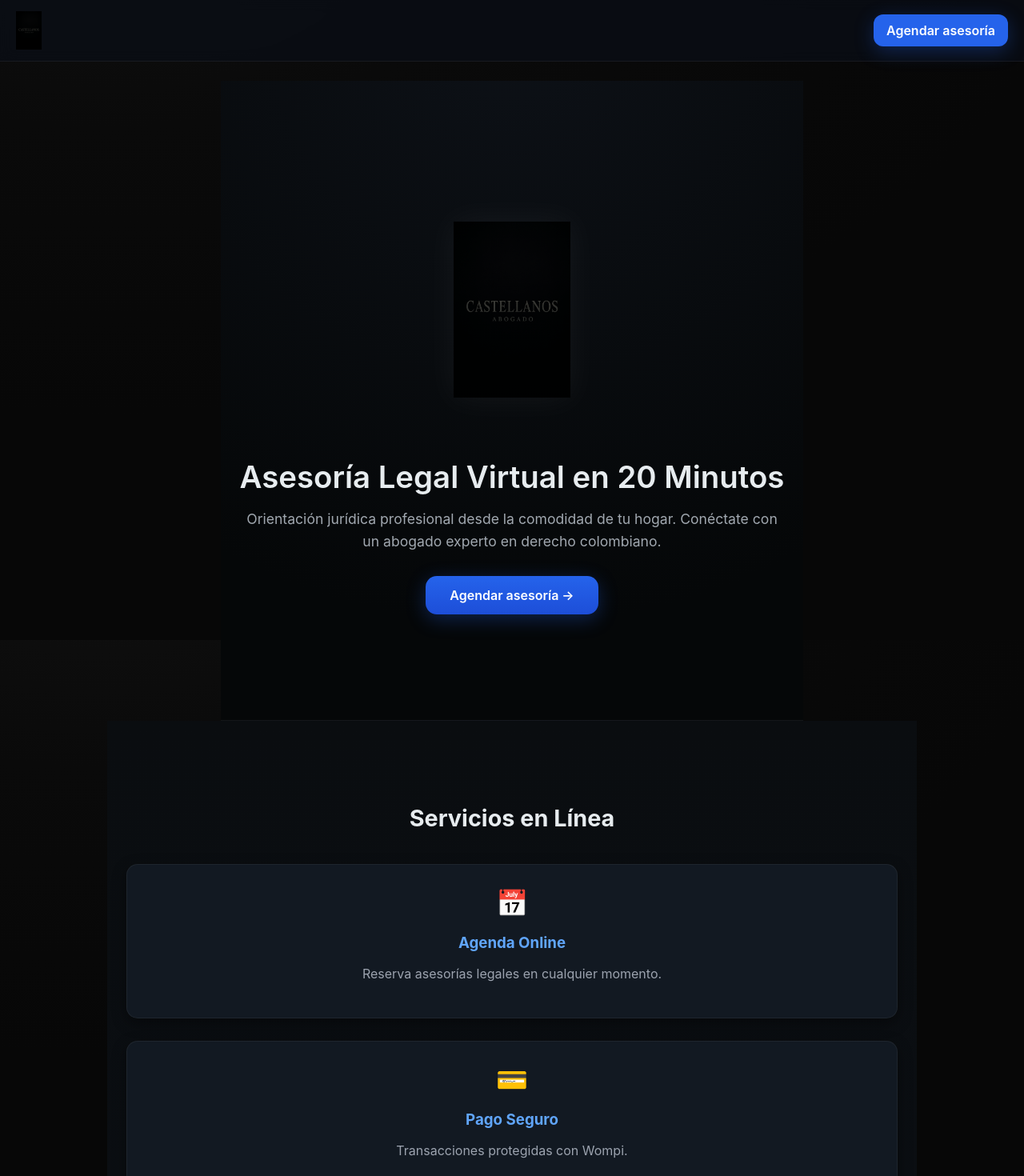
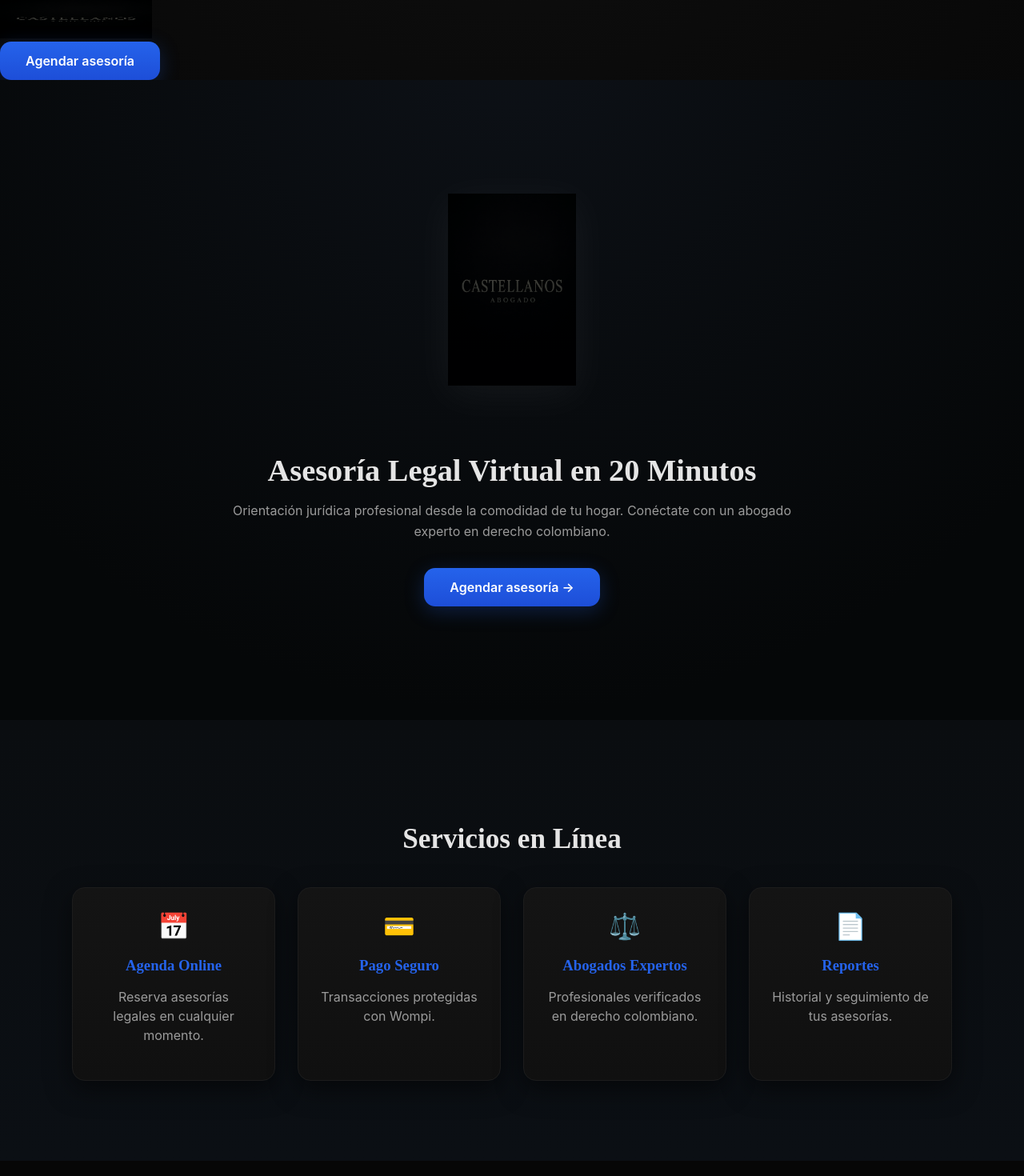
Before and after one commit to jjonnas1/castellanosabogados, a Next.js app: page / in a window 1280 px wide. Shown: the top 1470 px of the page at 80% size. Built offline with nearby package versions, Linux system fonts and the light colour scheme.

Commit message:
Update globals.css

```diff
--- a/app/globals.css
+++ b/app/globals.css
@@ -1,6 +1,6 @@
-/* === CASTELLANOS ABOGADOS — Estética sobria negro/serif === */
+/* === CASTELLANOS ABOGADOS — Estilo sobrio negro/serif === */
 
-/* PALETA */
+/* === PALETA === */
 :root {
   --bg: #0a0a0a;         /* fondo negro profundo */
   --panel: #111111;      /* panel/encabezado */
@@ -8,430 +8,84 @@
   --stroke: #1c1c1c;     /* líneas sutiles */
   --text: #e5e5e5;       /* texto principal */
   --muted: #9b9b9b;      /* texto tenue */
-  --brand: #3f3f3f;      /* gris metálico base (brand) */
-  --brand-2: #6f6f6f;    /* gris plata */
-  --ok: #22c55e;
+  --brand: #6f6f6f;      /* gris plata */
+  --accent: #2563eb;     /* azul sobrio */
   --radius: 16px;
-  --radius-sm: 12px;
-  --shadow: 0 10px 32px rgba(0, 0, 0, .5);
+  --shadow: 0 10px 32px rgba(0, 0, 0, 0.5);
 }
 
-/* RESET BÁSICO */
+/* === RESETEO === */
 *,
 *::before,
-*::after { box-sizing: border-box; }
-html, body { height: 100%; }
-html { scroll-behavior: smooth; }
+*::after {
+  box-sizing: border-box;
+}
+html, body {
+  height: 100%;
+  margin: 0;
+}
 body {
-  margin: 0;
-  background: radial-gradient(1200px 600px at 10% -10%, #0f0f0f 0%, #0a0a0a 40%, #070707 100%);
+  background: radial-gradient(1000px 600px at 50% -10%, #0d0d0d 0%, #090909 60%, #060606 100%);
   color: var(--text);
-  font-family: "Inter", system-ui, -apple-system, Segoe UI, Roboto, Helvetica, Arial, "Apple Color Emoji", "Segoe UI Emoji";
+  font-family: "Inter", system-ui, -apple-system, "Segoe UI", Roboto, Helvetica, Arial, sans-serif;
   -webkit-font-smoothing: antialiased;
-  -moz-osx-font-smoothing: grayscale;
 }
 
-/* WRAPPER */
-.wrap {
-  width: 100%;
-  max-width: 1200px;
-  padding: 0 24px;
-  margin: 0 auto;
+/* === HERO PRINCIPAL === */
+.hero {
+  display: flex;
+  flex-direction: column;
+  justify-content: center;
+  align-items: center;
+  text-align: center;
+  min-height: 100vh;
+  padding: 40px 20px;
+  background: radial-gradient(circle at 50% -10%, #0d1117, #050708 80%);
+  position: relative;
+  overflow: hidden;
 }
 
-/* TIPOGRAFÍA */
-.display {
-  font-family: "Playfair Display", serif;
-  font-weight: 700;
-  font-size: clamp(36px, 5vw, 56px);
-  line-height: 1.1;
-  letter-spacing: .6px;
-  margin: 8px 0 12px;
-}
-.display__brand {
-  letter-spacing: 2px;
-  color: var(--brand-2);
-  text-shadow: 0 1px 0 rgba(255,255,255,.04);
-}
-.h2 {
-  font-family: "Playfair Display", serif;
-  font-weight: 700;
-  font-size: clamp(24px, 3.5vw, 32px);
-  letter-spacing: .4px;
-  margin: 0 0 12px;
-}
-.lead {
-  color: var(--muted);
-  line-height: 1.7;
-  max-width: 800px;
-}
-.kicker {
-  color: var(--brand-2);
-  font-weight: 600;
-  letter-spacing: .4px;
-  text-transform: uppercase;
-  font-size: 12px;
-}
-
-/* BOTONES */
-.btn {
-  display: inline-flex;
-  align-items: center;
-  justify-content: center;
-  gap: 10px;
-  text-decoration: none;
-  border: 1px solid var(--stroke);
-  border-radius: 999px;
-  height: 44px;
-  padding: 0 18px;
-  font-weight: 600;
-  color: var(--text);
-  background: linear-gradient(180deg, #161616, #121212);
-  transition: transform .08s ease, background .2s ease, border-color .2s ease, box-shadow .2s ease;
-  box-shadow: inset 0 1px 0 rgba(255,255,255,.05), 0 1px 0 rgba(0,0,0,.6);
-}
-.btn:hover { transform: translateY(-1px); }
-.btn:active { transform: translateY(0); }
-
-.btn--primary {
-  border-color: #2a2a2a;
-  background: linear-gradient(180deg, #3d3d3d, #2a2a2a);
-  color: #fff;
-}
-.btn--primary:hover {
-  border-color: #3b3b3b;
-  background: linear-gradient(180deg, #4a4a4a, #353535);
-}
-.btn--ghost {
-  background: transparent;
-  border-color: #242424;
-  color: var(--text);
-}
-.btn--ghost:hover {
-  border-color: #2b2b2b;
-  background: #131313;
-}
-.btn--lg { height: 52px; padding: 0 22px; }
-
-/* TOPBAR */
-.topbar {
-  position: sticky;
-  top: 0;
-  z-index: 30;
-  backdrop-filter: saturate(120%) blur(8px);
-  background: linear-gradient(180deg, rgba(10,10,10,.85), rgba(10,10,10,.65));
-  border-bottom: 1px solid rgba(255,255,255,.04);
-}
-.topbar .wrap {
-  display: flex;
-  align-items: center;
-  justify-content: space-between;
-  height: 68px;
-}
-.brand { display: inline-flex; align-items: center; gap: 10px; }
-.brand__img { height: 36px; width: auto; opacity: .95; }
-.brand__fallback {
-  font-family: "Playfair Display", serif;
-  letter-spacing: 1.2px;
-  color: var(--brand-2);
-  font-weight: 700;
-}
-.nav { display: inline-flex; gap: 10px; }
-
-/* MAIN */
-.main { padding-top: 24px; }
-
-/* HERO */
-.hero {
-  padding: clamp(56px, 8vw, 100px) 0 clamp(32px, 5vw, 56px);
-  background:
-    radial-gradient(600px 280px at 15% -5%, rgba(255,255,255,.015), transparent 60%),
-    radial-gradient(700px 340px at 95% -10%, rgba(255,255,255,.02), transparent 60%);
-  border-bottom: 1px solid rgba(255,255,255,.04);
-}
-.hero .wrap { display: grid; gap: 18px; }
-.hero__cta { display: inline-flex; gap: 10px; margin-top: 6px; }
-
-/* SERVICIOS */
-.services { padding: clamp(36px, 7vw, 72px) 0; }
-.center { text-align: center; }
-.muted { color: var(--muted); }
-
-.grid {
-  display: grid;
-  grid-template-columns: repeat(12, 1fr);
-  gap: 18px;
-  margin-top: 26px;
-}
-.card {
-  grid-column: span 12;
-  background: linear-gradient(180deg, #141414, #101010);
-  border: 1px solid var(--stroke);
-  border-radius: var(--radius);
-  padding: 22px 18px;
-  box-shadow: var(--shadow);
-  transition: transform .15s ease, box-shadow .15s ease, border-color .2s ease;
-}
-.card:hover {
-  transform: translateY(-3px);
-  box-shadow: 0 16px 40px rgba(0,0,0,.6);
-  border-color: #242424;
-}
-.card__icon { font-size: 28px; margin-bottom: 10px; opacity: .9; }
-.card__title {
-  font-family: "Playfair Display", serif;
-  margin: 0 0 6px 0;
-  font-size: 18px;
-  color: var(--brand-2);
-}
-.card__text { margin: 0; color: var(--muted); line-height: 1.6; }
-
-@media (min-width: 640px) {
-  .card { grid-column: span 6; }
-}
-@media (min-width: 980px) {
-  .card { grid-column: span 4; }
-}
-
-/* CTA FINAL */
-.cta { padding: clamp(36px, 7vw, 72px) 0 88px; }
-.cta__panel {
-  display: grid;
-  grid-template-columns: 1fr auto;
-  gap: 18px;
-  align-items: center;
-  background: linear-gradient(180deg, #151515, #101010);
-  border: 1px solid var(--stroke);
-  border-radius: var(--radius);
-  padding: 22px 22px;
-  box-shadow: var(--shadow);
-}
-.cta__copy .muted { margin-top: 6px; }
-
-/* FOOTER */
-.footer { border-top: 1px solid rgba(255,255,255,.05); }
-.footer__grid {
-  display: grid;
-  grid-template-columns: 1fr auto;
-  gap: 18px;
-  padding: 28px 0;
-}
-.footer__title {
-  font-family: "Playfair Display", serif;
-  letter-spacing: .8px;
-  color: var(--brand-2);
-  font-weight: 700;
-}
-.footer__muted { color: var(--muted); margin-top: 4px; }
-.footer__links { display: grid; gap: 6px; }
-.link {
-  color: var(--text);
-  text-decoration: none;
-  opacity: .85;
-}
-.link:hover { opacity: 1; text-decoration: underline; }
-.footer__legal {
-  border-top: 1px solid rgba(255,255,255,.05);
-  text-align: center;
-  padding: 14px 0 24px;
-  color: var(--muted);
-  font-size: 13px;
-}
-
-/* Header / footer mínimos para el branding */
-.site-header {
-  position: sticky;
-  top: 0;
-  z-index: 50;
-  display: flex;
-  align-items: center;
-  justify-content: space-between;
-  gap: 16px;
-  padding: 14px 20px;
-  background: rgba(10, 14, 22, 0.75);
-  border-bottom: 1px solid rgba(255,255,255,.06);
-  backdrop-filter: blur(8px);
-}
-
-.brand img {
-  display: block;
-  height: 48px; /* respeta el alto */
-  width: auto;
-}
-
-.nav .btn-primary {
-  display: inline-block;
-  background: #2563eb;
-  color: #fff;
-  padding: 10px 16px;
-  border-radius: 12px;
-  text-decoration: none;
-  font-weight: 600;
-  transition: background .2s ease, transform .1s ease;
-}
-.nav .btn-primary:hover { background:#3b82f6; transform: translateY(-1px); }
-
-.page { padding: 24px; }
-
-.site-footer {
-  margin-top: 48px;
-  padding: 24px;
-  text-align: center;
-  color: #9ca3af;
-  border-top: 1px solid rgba(255,255,255,.06);
-  background: rgba(10, 14, 22, 0.5);
-}
-/* === LANDING STYLE === */
-
-.landing {
-  display: flex;
-  flex-direction: column;
-  align-items: center;
-}
-
-/* HERO */
-.hero {
-  display: flex;
-  align-items: center;
-  justify-content: center;
-  min-height: 90vh;
-  text-align: center;
-  background: radial-gradient(circle at 50% -20%, #111826, #0b0f14 70%);
-}
-
-.hero-content {
-  max-width: 720px;
-  padding: 24px;
-}
-
-.hero .logo {
-  filter: brightness(1.2) drop-shadow(0 0 24px rgba(255, 255, 255, 0.05));
-  margin-bottom: 40px;
-}
-
-.hero h1 {
-  font-size: 2.4rem;
-  font-weight: 700;
-  color: #e7ecef;
-  margin-bottom: 16px;
-}
-
-.hero p {
-  color: #9ca3af;
-  font-size: 1.1rem;
-  line-height: 1.6;
-  margin-bottom: 32px;
-}
-
-/* SERVICIOS */
-.services {
-  text-align: center;
-  padding: 80px 24px;
-  background: #0b0f14;
-}
-
-.services h2 {
-  font-size: 1.8rem;
-  margin-bottom: 40px;
-  color: #e7ecef;
-}
-
-.grid {
-  display: grid;
-  grid-template-columns: repeat(auto-fit, minmax(220px, 1fr));
-  gap: 28px;
-  max-width: 1000px;
-  margin: 0 auto;
-}
-
-.card {
-  background: #121922;
-  border-radius: 14px;
-  padding: 28px;
-  border: 1px solid rgba(255, 255, 255, 0.05);
-  box-shadow: 0 6px 18px rgba(0, 0, 0, 0.4);
-  transition: transform 0.2s ease, box-shadow 0.2s ease;
-}
-
-.card:hover {
-  transform: translateY(-4px);
-  box-shadow: 0 10px 30px rgba(0, 0, 0, 0.5);
-}
-
-.card span {
-  font-size: 2rem;
-  display: block;
-  margin-bottom: 12px;
-}
-
-.card h3 {
-  color: #60a5fa;
-  margin-bottom: 8px;
-}
-
-.card p {
-  color: #9ca3af;
-  line-height: 1.4;
-}
-/* === HERO AJUSTADO === */
-
-.hero.full {
-  position: relative;
-  min-height: 100vh;
-  display: flex;
-  align-items: center;
-  justify-content: center;
-  text-align: center;
-  overflow: hidden;
-  background: radial-gradient(circle at 50% -10%, #0d1117, #050708 80%);
-}
-
-.hero.full .overlay {
-  position: relative;
-  z-index: 2;
-  padding: 40px 24px;
-}
-
+/* Logo */
 .hero-logo {
   width: auto;
-  height: 220px;
+  height: clamp(180px, 30vh, 340px);
+  margin-bottom: 48px;
   object-fit: contain;
-  margin: 0 auto 40px auto;
-  opacity: 0.9;
-  filter: drop-shadow(0 0 20px rgba(255, 255, 255, 0.05));
-  transition: transform 0.6s ease, opacity 0.6s ease;
+  opacity: 0.92;
+  filter: drop-shadow(0 10px 25px rgba(255, 255, 255, 0.05))
+          brightness(1.05);
+  transition: all 0.6s ease;
 }
-
 .hero-logo:hover {
   transform: scale(1.05);
   opacity: 1;
 }
 
+/* Texto hero */
 .hero h1 {
+  font-family: "Playfair Display", serif;
   font-size: clamp(1.8rem, 3vw, 2.6rem);
-  font-weight: 600;
-  color: #e7ecef;
+  color: var(--text);
   margin-bottom: 16px;
 }
-
 .hero p {
-  color: #a1a8b0;
-  max-width: 680px;
-  margin: 0 auto 28px auto;
+  color: var(--muted);
+  font-size: clamp(1rem, 1.2vw, 1.1rem);
   line-height: 1.6;
-  font-size: 1.1rem;
+  max-width: 700px;
+  margin: 0 auto 32px auto;
 }
 
-/* Botón */
+/* Botón principal */
 .btn-primary {
   display: inline-block;
   background: linear-gradient(180deg, #2563eb, #1d4ed8);
   color: #fff;
-  padding: 14px 30px;
+  padding: 14px 32px;
   border-radius: 14px;
   text-decoration: none;
   font-weight: 600;
-  box-shadow: 0 6px 24px rgba(37, 99, 235, 0.3);
+  box-shadow: 0 6px 24px rgba(37, 99, 235, 0.25);
   transition: transform 0.2s ease, box-shadow 0.2s ease;
 }
 .btn-primary:hover {
@@ -439,7 +93,63 @@ body {
   box-shadow: 0 8px 32px rgba(59, 130, 246, 0.4);
 }
 
-/* Fondo de servicios */
+/* === SERVICIOS === */
 .services {
+  text-align: center;
+  padding: clamp(60px, 8vw, 100px) 24px;
   background: linear-gradient(180deg, #0a0d10, #0b0f14);
 }
+
+.services h2 {
+  font-family: "Playfair Display", serif;
+  font-size: clamp(1.8rem, 2.8vw, 2.2rem);
+  color: var(--text);
+  margin-bottom: 40px;
+}
+
+.services .grid {
+  display: grid;
+  grid-template-columns: repeat(auto-fit, minmax(240px, 1fr));
+  gap: 28px;
+  max-width: 1100px;
+  margin: 0 auto;
+}
+
+.card {
+  background: linear-gradient(180deg, #141414, #101010);
+  border-radius: var(--radius);
+  padding: 28px;
+  border: 1px solid var(--stroke);
+  box-shadow: var(--shadow);
+  transition: transform 0.2s ease, box-shadow 0.2s ease, border-color 0.2s ease;
+}
+.card:hover {
+  transform: translateY(-4px);
+  box-shadow: 0 14px 36px rgba(0, 0, 0, 0.5);
+  border-color: #242424;
+}
+.card span {
+  font-size: 2rem;
+  display: block;
+  margin-bottom: 12px;
+}
+.card h3 {
+  color: var(--accent);
+  font-family: "Playfair Display", serif;
+  margin-bottom: 8px;
+}
+.card p {
+  color: var(--muted);
+  line-height: 1.5;
+}
+
+/* === FOOTER === */
+.site-footer {
+  margin-top: 80px;
+  padding: 24px;
+  text-align: center;
+  color: #9ca3af;
+  border-top: 1px solid rgba(255, 255, 255, 0.05);
+  background: rgba(10, 14, 22, 0.5);
+  font-size: 0.9rem;
+}
```
